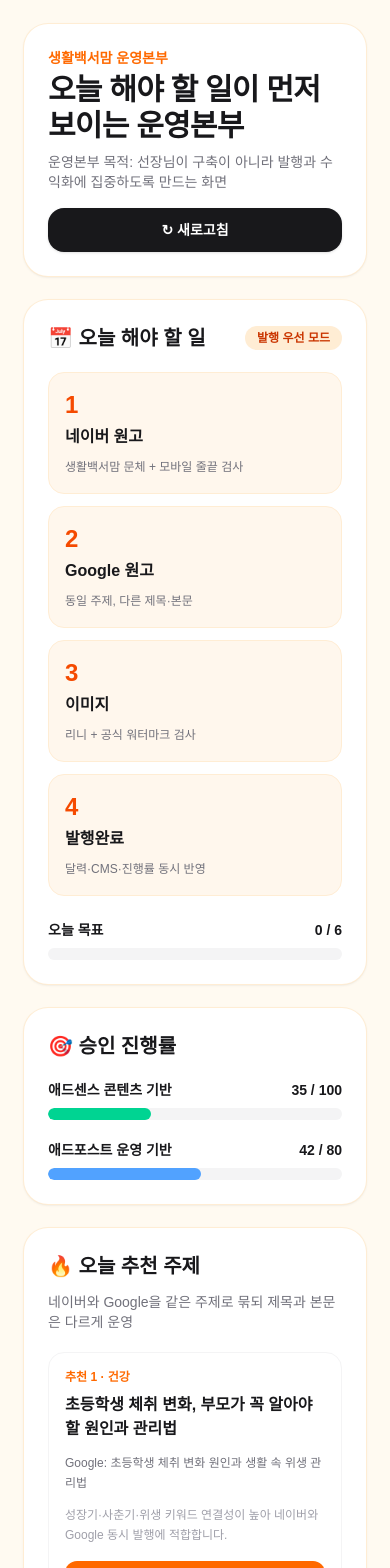
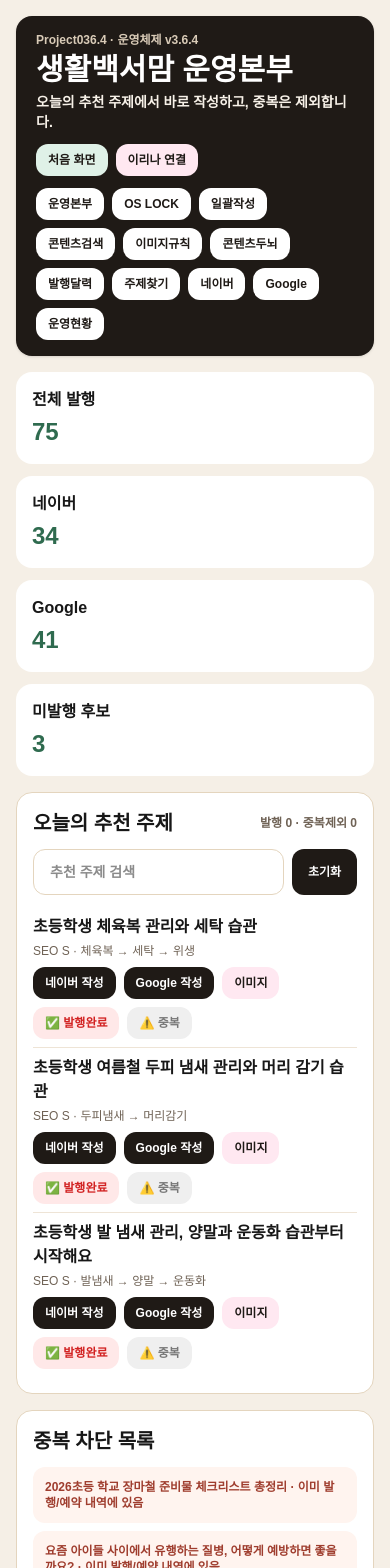
Before and after one commit to yusun7749-art/LifeBookMom-OS, a Next.js app: page / in a window 390 px wide. Shown: the top 1568 px of the page. Built offline with nearby package versions, Linux system fonts and the light colour scheme.

Commit message:
Project036.4 Clickable Screens Fix

```diff
--- a/app/dashboard/page.tsx
+++ b/app/dashboard/page.tsx
@@ -1,5 +1,5 @@
-import Dashboard from "../../components/v4/Dashboard";
+import OperationHome from "../../components/v4/OperationHome";
 
 export default function Page() {
-  return <Dashboard />;
+  return <OperationHome />;
 }
--- a/app/enterprise/page.tsx
+++ b/app/enterprise/page.tsx
@@ -1,5 +1,5 @@
-import EnterpriseDashboard from "../../components/v4/EnterpriseDashboard";
+import OperationHome from "../../components/v4/OperationHome";
 
 export default function Page() {
-  return <EnterpriseDashboard />;
+  return <OperationHome />;
 }
--- a/components/v4/ContentBrain.tsx
+++ b/components/v4/ContentBrain.tsx
@@ -1,10 +1,16 @@
+"use client";
+
+import { useState } from "react";
 import { blocked, contentMap, duplicateCheck, recommended } from "../../data/v4/usableERP";
 import { Box, SeoBadge, Shell, WriteButton } from "./UsableLayout";
 
 export default function ContentBrain() {
+  const [hidden, setHidden] = useState<string[]>([]);
   const checks = ["초등학생 체취 변화", "초3 사춘기 신호", "초등학생 속옷 교체 시기"].map((q) => ({ q, results: duplicateCheck(q) }));
+  const visibleRecommended = recommended.filter((r) => !hidden.includes(r.title));
+
   return (
-    <Shell title="콘텐츠 두뇌" desc="이미 쓴 글은 막고, 연관 주제 중 SEO S/A등급만 작성으로 연결합니다.">
+    <Shell title="콘텐츠 두뇌" desc="이미 쓴 글은 막고, 중복 버튼으로 추천에서 제외합니다.">
       <section className="grid gap-3 xl:grid-cols-3">
         <Box title="중복 추천 차단">
           <div className="space-y-2">
@@ -22,7 +28,7 @@ export default function ContentBrain() {
 
         <Box title="다음에 쓰면 좋은 글">
           <div className="space-y-2">
-            {recommended.map((r) => (
+            {visibleRecommended.map((r) => (
               <div key={r.title} className="rounded-xl bg-[#EFF8F2] p-3">
                 <div className="flex flex-wrap items-center justify-between gap-2">
                   <div>
@@ -32,9 +38,10 @@ export default function ContentBrain() {
                     </div>
                     <p className="text-xs font-bold text-[#2F6B4F]">{r.reason}</p>
                   </div>
-                  <div className="flex gap-2">
+                  <div className="flex flex-wrap gap-2">
                     <WriteButton title={r.title} mode="naver" />
                     <WriteButton title={r.title} mode="google" />
+                    <button onClick={() => setHidden((p) => [...p, r.title])} className="rounded-xl bg-[#EFEFEF] px-3 py-2 text-xs font-black text-[#777]">⚠️ 중복</button>
                   </div>
                 </div>
               </div>
@@ -44,7 +51,7 @@ export default function ContentBrain() {
 
         <Box title="추천 제외">
           <div className="grid gap-2">
-            {blocked.map((b) => <div key={b.title} className="rounded-xl bg-[#FFF4EF] p-2 text-xs font-bold text-[#9F3D2E]">{b.title} · {b.reason}</div>)}
+            {[...blocked, ...hidden.map((title) => ({ title, reason: "직접 중복 제외" }))].map((b) => <div key={b.title} className="rounded-xl bg-[#FFF4EF] p-2 text-xs font-bold text-[#9F3D2E]">{b.title} · {b.reason}</div>)}
           </div>
         </Box>
       </section>
@@ -54,21 +61,9 @@ export default function ContentBrain() {
           <div className="grid gap-3 md:grid-cols-3">
             {contentMap.map((g) => (
               <div key={g.group} className="rounded-xl bg-[#FFFDF8] p-3">
-                <p className="text-lg font-black">{g.group}</p>
-                <div className="mt-2 flex flex-wrap gap-1">
-                  {g.done.map((d) => <span key={d} className="rounded-full bg-white px-2 py-1 text-xs font-bold">✅ {d}</span>)}
-                </div>
-                <div className="mt-2 space-y-1">
-                  {g.todo.map((t) => (
-                    <div key={t} className="flex items-center justify-between rounded-lg bg-white p-2">
-                      <span className="text-xs font-bold">□ {t}</span>
-                      <div className="flex gap-1">
-                        <WriteButton title={`초등학생 ${t}`} mode="naver" />
-                        <WriteButton title={`초등학생 ${t}`} mode="google" />
-                      </div>
-                    </div>
-                  ))}
-                </div>
+                <p className="font-black">{g.group}</p>
+                <p className="mt-2 text-xs font-bold text-[#2F6B4F]">완료: {g.done.join(", ")}</p>
+                <p className="mt-1 text-xs font-bold text-[#B35C3D]">다음: {g.todo.join(", ")}</p>
               </div>
             ))}
           </div>
--- a/components/v4/OperationHome.tsx
+++ b/components/v4/OperationHome.tsx
@@ -1,167 +1,75 @@
-'use client';
+"use client";
 
-import { useMemo, useState } from 'react';
-import { contents, recommendedBuckets, todayTopics } from '../../data/v4/operationHomeData';
-import { StatusBadge } from './OperationStatusBadge';
+import Link from "next/link";
+import { useMemo, useState } from "react";
+import { recommended, blocked, stats } from "../../data/v4/usableERP";
+import { Shell } from "./UsableLayout";
 
-const quickCommands = [
-  { key: '1', label: '네이버 원고', desc: '생활백서맘 문체 + 모바일 줄끝 검사' },
-  { key: '2', label: 'Google 원고', desc: '동일 주제, 다른 제목·본문' },
-  { key: '3', label: '이미지', desc: '리니 + 공식 워터마크 검사' },
-  { key: '4', label: '발행완료', desc: '달력·CMS·진행률 동시 반영' },
-];
+type RowState = "active" | "duplicate" | "published";
 
 export default function OperationHome() {
-  const [query, setQuery] = useState('초등학생');
-  const [refreshTick, setRefreshTick] = useState(0);
-  const [doneIds, setDoneIds] = useState<string[]>([]);
+  const [query, setQuery] = useState("");
+  const [states, setStates] = useState<Record<string, RowState>>({});
 
-  const filtered = useMemo(() => {
+  const rows = useMemo(() => {
     const q = query.trim();
-    if (!q) return contents;
-    return contents.filter((item) => [item.keyword, item.category, item.naverTitle, item.googleTitle].some((v) => v.includes(q)));
+    if (!q) return recommended;
+    return recommended.filter((item) => item.title.includes(q) || item.group.includes(q) || item.relation.includes(q));
   }, [query]);
 
-  const todayDone = doneIds.length;
-  const todayGoal = 6;
-  const progress = Math.min(100, Math.round((todayDone / todayGoal) * 100));
-
-  function markPublished(id: string) {
-    setDoneIds((prev) => (prev.includes(id) ? prev : [...prev, id]));
-  }
+  const activeRows = rows.filter((row) => states[row.title] !== "duplicate" && states[row.title] !== "published");
+  const publishedCount = Object.values(states).filter((v) => v === "published").length;
+  const duplicateCount = Object.values(states).filter((v) => v === "duplicate").length;
 
   return (
-    <main className="min-h-screen bg-[#fffaf1] px-6 py-6 text-zinc-900">
-      <section className="mx-auto max-w-7xl space-y-6">
-        <header className="flex flex-col gap-4 rounded-3xl bg-white p-6 shadow-sm ring-1 ring-orange-100 md:flex-row md:items-center md:justify-between">
-          <div>
-            <p className="text-sm font-bold text-orange-500">생활백서맘 운영본부</p>
-            <h1 className="mt-1 text-3xl font-black tracking-tight">오늘 해야 할 일이 먼저 보이는 운영본부</h1>
-            <p className="mt-2 text-sm text-zinc-500">운영본부 목적: 선장님이 구축이 아니라 발행과 수익화에 집중하도록 만드는 화면</p>
+    <Shell title="생활백서맘 운영본부" desc="오늘의 추천 주제에서 바로 작성하고, 중복은 제외합니다.">
+      <section className="grid gap-3 md:grid-cols-4">
+        {stats.map((s) => (
+          <Link key={s.title} href={s.link} className="rounded-2xl bg-white p-4">
+            <p className="font-black">{s.title}</p>
+            <p className="mt-1 text-2xl font-black text-[#2F6B4F]">{s.value}</p>
+          </Link>
+        ))}
+      </section>
+
+      <section className="mt-4 rounded-2xl border border-[#E4D5BE] bg-white p-4">
+        <div className="flex flex-wrap items-center justify-between gap-3">
+          <h2 className="text-xl font-black">오늘의 추천 주제</h2>
+          <div className="text-xs font-black text-[#6F6255]">발행 {publishedCount} · 중복제외 {duplicateCount}</div>
         </div>
-          <button
-            onClick={() => setRefreshTick((n) => n + 1)}
-            className="rounded-2xl bg-zinc-900 px-5 py-3 text-sm font-bold text-white shadow-sm hover:bg-zinc-700"
-          >
-            ↻ 새로고침 {refreshTick > 0 ? `(${refreshTick})` : ''}
-          </button>
-        </header>
 
-        <div className="grid gap-6 lg:grid-cols-[1.2fr_0.8fr]">
-          <section className="rounded-3xl bg-white p-6 shadow-sm ring-1 ring-orange-100">
-            <div className="flex items-center justify-between">
-              <h2 className="text-xl font-black">📅 오늘 해야 할 일</h2>
-              <span className="rounded-full bg-orange-100 px-3 py-1 text-xs font-bold text-orange-700">발행 우선 모드</span>
+        <div className="mt-3 flex gap-2">
+          <input value={query} onChange={(e) => setQuery(e.target.value)} placeholder="추천 주제 검색" className="flex-1 rounded-xl border border-[#E4D5BE] px-4 py-3 text-sm font-bold outline-none" />
+          <button onClick={() => setQuery("")} className="rounded-xl bg-[#1F1A16] px-4 py-2 text-xs font-black text-white">초기화</button>
         </div>
-            <div className="mt-5 grid gap-3 sm:grid-cols-2 lg:grid-cols-4">
-              {quickCommands.map((cmd) => (
-                <div key={cmd.key} className="rounded-2xl border border-orange-100 bg-orange-50 p-4">
-                  <div className="text-2xl font-black text-orange-600">{cmd.key}</div>
-                  <div className="mt-1 font-bold">{cmd.label}</div>
-                  <p className="mt-2 text-xs leading-5 text-zinc-500">{cmd.desc}</p>
+
+        <div className="mt-3 divide-y divide-[#EEE4D6]">
+          {activeRows.map((item) => (
+            <div key={item.title} className="flex flex-wrap items-center justify-between gap-2 py-2">
+              <div className="min-w-0 flex-1">
+                <p className="font-black">{item.title}</p>
+                <p className="mt-1 text-xs text-[#6F6255]">SEO {item.seoGrade} · {item.relation}</p>
               </div>
-              ))}
-            </div>
-            <div className="mt-6">
-              <div className="flex justify-between text-sm font-bold">
-                <span>오늘 목표</span>
-                <span>{todayDone} / {todayGoal}</span>
-              </div>
-              <div className="mt-2 h-3 overflow-hidden rounded-full bg-zinc-100">
-                <div className="h-full rounded-full bg-orange-400 transition-all" style={{ width: `${progress}%` }} />
+              <div className="flex flex-wrap gap-2">
+                <Link href={`/content-studio?topic=${encodeURIComponent(item.title)}&mode=naver`} className="rounded-xl bg-[#1F1A16] px-3 py-2 text-xs font-black text-white">네이버 작성</Link>
+                <Link href={`/content-studio?topic=${encodeURIComponent(item.title)}&mode=google`} className="rounded-xl bg-[#1F1A16] px-3 py-2 text-xs font-black text-white">Google 작성</Link>
+                <Link href={`/content-studio?topic=${encodeURIComponent(item.title)}&mode=image`} className="rounded-xl bg-[#FFE8F1] px-3 py-2 text-xs font-black text-[#1F1A16]">이미지</Link>
+                <button onClick={() => setStates((p) => ({ ...p, [item.title]: "published" }))} className="rounded-xl bg-[#FFE8E8] px-3 py-2 text-xs font-black text-[#D22222]">✅ 발행완료</button>
+                <button onClick={() => setStates((p) => ({ ...p, [item.title]: "duplicate" }))} className="rounded-xl bg-[#EFEFEF] px-3 py-2 text-xs font-black text-[#777]">⚠️ 중복</button>
               </div>
             </div>
-          </section>
-
-          <section className="rounded-3xl bg-white p-6 shadow-sm ring-1 ring-orange-100">
-            <h2 className="text-xl font-black">🎯 승인 진행률</h2>
-            <div className="mt-5 space-y-5">
-              <div>
-                <div className="flex justify-between text-sm font-bold"><span>애드센스 콘텐츠 기반</span><span>35 / 100</span></div>
-                <div className="mt-2 h-3 overflow-hidden rounded-full bg-zinc-100"><div className="h-full w-[35%] rounded-full bg-emerald-400" /></div>
-              </div>
-              <div>
-                <div className="flex justify-between text-sm font-bold"><span>애드포스트 운영 기반</span><span>42 / 80</span></div>
-                <div className="mt-2 h-3 overflow-hidden rounded-full bg-zinc-100"><div className="h-full w-[52%] rounded-full bg-blue-400" /></div>
-              </div>
-            </div>
-          </section>
-        </div>
-
-        <section className="rounded-3xl bg-white p-6 shadow-sm ring-1 ring-orange-100">
-          <div className="flex flex-col gap-3 md:flex-row md:items-center md:justify-between">
-            <h2 className="text-xl font-black">🔥 오늘 추천 주제</h2>
-            <p className="text-sm text-zinc-500">네이버와 Google을 같은 주제로 묶되 제목과 본문은 다르게 운영</p>
-          </div>
-          <div className="mt-5 grid gap-4 lg:grid-cols-5">
-            {todayTopics.map((topic, i) => (
-              <article key={topic.keyword} className="rounded-2xl border border-zinc-100 p-4 hover:border-orange-200 hover:bg-orange-50/50">
-                <div className="text-xs font-black text-orange-500">추천 {i + 1} · {topic.category}</div>
-                <h3 className="mt-2 font-black leading-6">{topic.naverTitle}</h3>
-                <p className="mt-3 text-xs leading-5 text-zinc-500">Google: {topic.googleTitle}</p>
-                <p className="mt-3 text-xs leading-5 text-zinc-400">{topic.reason}</p>
-                <button className="mt-4 w-full rounded-xl bg-orange-500 px-3 py-2 text-xs font-bold text-white">이 주제로 작성</button>
-              </article>
           ))}
         </div>
       </section>
 
-        <div className="grid gap-6 lg:grid-cols-[0.75fr_1.25fr]">
-          <section className="rounded-3xl bg-white p-6 shadow-sm ring-1 ring-orange-100">
-            <h2 className="text-xl font-black">💡 콘텐츠 제작</h2>
-            <p className="mt-2 text-sm text-zinc-500">키워드를 넣으면 작성된 글이 아니라 앞으로 쓸 주제를 찾는 영역</p>
-            <input
-              value={query}
-              onChange={(e) => setQuery(e.target.value)}
-              className="mt-4 w-full rounded-2xl border border-zinc-200 px-4 py-3 text-sm outline-none focus:border-orange-400"
-              placeholder="예: 초등학생, 여름, 안전, 사춘기"
-            />
-            <div className="mt-4 flex flex-wrap gap-2">
-              {recommendedBuckets.map((bucket) => (
-                <button key={bucket} onClick={() => setQuery(bucket)} className="rounded-full bg-zinc-100 px-3 py-2 text-xs font-bold hover:bg-orange-100 hover:text-orange-700">{bucket}</button>
+      <section className="mt-4 rounded-2xl border border-[#E4D5BE] bg-white p-4">
+        <h2 className="text-xl font-black">중복 차단 목록</h2>
+        <div className="mt-3 grid gap-2 md:grid-cols-2">
+          {blocked.slice(0, 12).map((item) => (
+            <div key={item.title} className="rounded-xl bg-[#FFF4EF] p-3 text-xs font-bold text-[#9F3D2E]">{item.title} · {item.reason}</div>
           ))}
         </div>
       </section>
-
-          <section className="rounded-3xl bg-white p-6 shadow-sm ring-1 ring-orange-100">
-            <h2 className="text-xl font-black">📚 CMS 검색 · 진행 상태</h2>
-            <div className="mt-5 overflow-hidden rounded-2xl border border-zinc-100">
-              <table className="w-full text-left text-sm">
-                <thead className="bg-zinc-50 text-xs text-zinc-500">
-                  <tr>
-                    <th className="px-4 py-3">주제</th>
-                    <th className="px-4 py-3">네이버</th>
-                    <th className="px-4 py-3">Google</th>
-                    <th className="px-4 py-3">이미지</th>
-                    <th className="px-4 py-3">발행</th>
-                  </tr>
-                </thead>
-                <tbody className="divide-y divide-zinc-100">
-                  {filtered.map((item) => {
-                    const published = doneIds.includes(item.id) || item.published;
-                    return (
-                      <tr key={item.id} className="bg-white">
-                        <td className="px-4 py-4">
-                          <div className="font-bold">{item.keyword}</div>
-                          <div className="mt-1 text-xs text-zinc-400">{item.date} · {item.category}</div>
-                        </td>
-                        <td className="px-4 py-4"><StatusBadge status={published ? 'published' : item.naverStatus} /></td>
-                        <td className="px-4 py-4"><StatusBadge status={published ? 'published' : item.googleStatus} /></td>
-                        <td className="px-4 py-4"><StatusBadge status={published ? 'published' : item.imageStatus} /></td>
-                        <td className="px-4 py-4">
-                          <button onClick={() => markPublished(item.id)} className="rounded-xl bg-zinc-900 px-3 py-2 text-xs font-bold text-white hover:bg-zinc-700">
-                            {published ? '완료됨' : '발행완료'}
-                          </button>
-                        </td>
-                      </tr>
-                    );
-                  })}
-                </tbody>
-              </table>
-            </div>
-          </section>
-        </div>
-      </section>
-    </main>
+    </Shell>
   );
 }
--- a/components/v4/PublishCenterBoard.tsx
+++ b/components/v4/PublishCenterBoard.tsx
@@ -1,12 +1,25 @@
-import { publishFlow } from "../../data/v4/operatingERP";
+import Link from "next/link";
+import { calendarItems } from "../../data/v4/usableERP";
 import { OperatingShell, SectionBox } from "./OperatingLayout";
 
 export default function PublishCenterBoard() {
   return (
-    <OperatingShell title="✅ 발행완료" subtitle="발행 완료를 누르면 CMS, 달력, 오늘 완료, 통계에 반영되는 구조입니다.">
-      <SectionBox title="발행 완료 반영 흐름">
+    <OperatingShell title="✅ 발행완료" subtitle="발행 내역 확인과 작성 화면으로 바로 이동합니다.">
+      <SectionBox title="바로가기">
         <div className="grid gap-3 md:grid-cols-4">
-          {publishFlow.map((item, index) => <div key={item} className="rounded-2xl bg-[#EFF8F2] p-4 font-black text-[#2F6B4F]">{index + 1}. {item}</div>)}
+          <Link href="/batch-board" className="rounded-2xl bg-[#EFF8F2] p-4 font-black text-[#2F6B4F]">일괄작성</Link>
+          <Link href="/planner" className="rounded-2xl bg-[#EFF8F2] p-4 font-black text-[#2F6B4F]">발행관리</Link>
+          <Link href="/cms-search" className="rounded-2xl bg-[#EFF8F2] p-4 font-black text-[#2F6B4F]">콘텐츠검색</Link>
+          <Link href="/content-brain" className="rounded-2xl bg-[#EFF8F2] p-4 font-black text-[#2F6B4F]">콘텐츠두뇌</Link>
+        </div>
+      </SectionBox>
+      <SectionBox title="최근 발행 내역">
+        <div className="divide-y divide-[#EEE4D6]">
+          {calendarItems.slice(0, 20).map((item) => (
+            <div key={`${item.date}-${item.title}`} className="py-2 text-sm font-bold">
+              <span className="mr-3 text-[#2F6B4F]">{item.date}</span>{item.title}
+            </div>
+          ))}
         </div>
       </SectionBox>
     </OperatingShell>
--- a/data/v4/cmsOriginalTitles.ts
+++ b/data/v4/cmsOriginalTitles.ts
@@ -1,5 +1,15 @@
 import { scheduleItems } from "../schedule";
-export type OriginalTitleItem = { id: string; date: string; originalTitle: string; platform: "Naver" | "Google"; status: string; project: string; keywords: string[] };
+
+export type OriginalTitleItem = {
+  id: string;
+  date: string;
+  originalTitle: string;
+  platform: "Naver" | "Google";
+  status: string;
+  project: string;
+  keywords: string[];
+};
+
 export const originalPublishedTitles: OriginalTitleItem[] = scheduleItems.map((item) => ({
   id: `${item.platform}-${item.id}`,
   date: item.date,
@@ -11,10 +21,9 @@ export const originalPublishedTitles: OriginalTitleItem[] = scheduleItems.map((i
 }));
 
 export const draftQueueTitles: OriginalTitleItem[] = [
-  { id: "draft-001", date: "미발행", originalTitle: "초등학생 체육복 관리와 세탁 습관", platform: "Naver", status: "미발행", project: "체육복", keywords: ["체육복"] },
-  { id: "draft-002", date: "미발행", originalTitle: "초등학생 여름철 두피 냄새 관리와 머리 감기 습관", platform: "Naver", status: "미발행", project: "두피냄새", keywords: ["두피냄새"] },
-  { id: "draft-003", date: "미발행", originalTitle: "초등학생 발 냄새 관리, 양말과 운동화 습관부터 시작해요", platform: "Naver", status: "미발행", project: "발냄새", keywords: ["발냄새"] },
-  { id: "draft-004", date: "미발행", originalTitle: "초등학생 운동 후 땀 관리와 옷 갈아입기 습관", platform: "Google", status: "미발행", project: "운동후위생", keywords: ["운동후위생"] },
+  { id: "draft-001", date: "미발행", originalTitle: "초등학생 체육복 관리와 세탁 습관", platform: "Naver", status: "미발행", project: "체육복", keywords: ["체육복", "세탁", "위생"] },
+  { id: "draft-002", date: "미발행", originalTitle: "초등학생 여름철 두피 냄새 관리와 머리 감기 습관", platform: "Naver", status: "미발행", project: "두피냄새", keywords: ["두피냄새", "머리감기"] },
+  { id: "draft-003", date: "미발행", originalTitle: "초등학생 발 냄새 관리, 양말과 운동화 습관부터 시작해요", platform: "Naver", status: "미발행", project: "발냄새", keywords: ["발냄새", "양말", "운동화"] },
 ];
 
 export function allOriginalItems(platform?: "Naver" | "Google" | "ALL") {
@@ -27,5 +36,10 @@ export function findOriginalTitles(query: string, platform?: "Naver" | "Google"
   const q = query.trim().toLowerCase();
   const all = allOriginalItems(platform);
   if (!q) return all;
-  return all.filter((item) => [item.date, item.originalTitle, item.platform, item.status, item.project, ...item.keywords].join(" ").toLowerCase().includes(q));
+  return all.filter((item) =>
+    [item.date, item.originalTitle, item.platform, item.status, item.project, ...item.keywords]
+      .join(" ")
+      .toLowerCase()
+      .includes(q)
+  );
 }
--- a/data/v4/usableERP.ts
+++ b/data/v4/usableERP.ts
@@ -1,14 +1,14 @@
 import { originalPublishedTitles, draftQueueTitles } from "./cmsOriginalTitles";
 
 export const erpMeta = {
-  project: "Project036 FULL",
+  project: "Project036.4",
   title: "생활백서맘 운영본부",
-  subtitle: "실제 발행 원본 제목 기준으로 운영합니다.",
-  version: "운영체제 v3.6 FULL",
+  subtitle: "실제 발행 원본 제목과 클릭 가능한 작업 흐름으로 운영합니다.",
+  version: "운영체제 v3.6.4",
 };
 
 export const menu = [
-  { title: "운영본부", href: "/enterprise" },
+  { title: "운영본부", href: "/" },
   { title: "OS LOCK", href: "/os-lock" },
   { title: "일괄작성", href: "/batch-board" },
   { title: "콘텐츠검색", href: "/cms-search" },
@@ -37,7 +37,7 @@ export const recommended = draftQueueTitles.map((item) => ({
   title: item.originalTitle,
   group: item.platform,
   reason: "미발행 후보입니다.",
-  relation: item.project,
+  relation: item.keywords.join(" → "),
   seoGrade: "S",
   duplicateRisk: "낮음",
   status: "작성 추천",
@@ -45,18 +45,30 @@ export const recommended = draftQueueTitles.map((item) => ({
 
 export const blocked = originalPublishedTitles.map((item) => ({
   title: item.originalTitle,
-  reason: "이미 발행완료",
+  reason: "이미 발행/예약 내역에 있음",
 }));
 
 export const stats = [
   { title: "전체 발행", value: originalPublishedTitles.length, link: "/cms-search" },
   { title: "네이버", value: originalPublishedTitles.filter((x) => x.platform === "Naver").length, link: "/naver-board" },
   { title: "Google", value: originalPublishedTitles.filter((x) => x.platform === "Google").length, link: "/google-board" },
-  { title: "미발행", value: draftQueueTitles.length, link: "/batch-board" },
+  { title: "미발행 후보", value: draftQueueTitles.length, link: "/batch-board" },
 ];
 
-export const contentMap = [];
-export const calendarItems = originalPublishedTitles.map((item) => ({ date: item.date, title: item.originalTitle, naver: item.platform === "Naver" ? item.status : "-", google: item.platform === "Google" ? item.status : "-", image: "관리" }));
+export const contentMap = [
+  { group: "성장/위생", done: ["체취", "속옷", "여드름"], todo: ["체육복", "샤워습관", "두피냄새", "발냄새"] },
+  { group: "디지털", done: ["SNS"], todo: ["단체채팅방", "계정보호", "스마트폰 규칙"] },
+  { group: "안전", done: ["물놀이", "유괴 예방"], todo: ["횡단보도", "장마철", "놀이터"] },
+];
+
+export const calendarItems = originalPublishedTitles.map((item) => ({
+  date: item.date,
+  title: item.originalTitle,
+  naver: item.platform === "Naver" ? item.status : "-",
+  google: item.platform === "Google" ? item.status : "-",
+  image: "관리",
+}));
+
 export const progress = [];
 export const todayTasks = [];
 export const todayTopicCandidates = recommended;
```
Also changed, not shown: components/v4/CMSHub.tsx (+18 -4 lines), components/v4/OriginalTitleBulkBoard.tsx (+7 -37 lines), 1 other file (tests, documents, lock files or other folders). Lines whose indentation alone changed are shown as unchanged.
